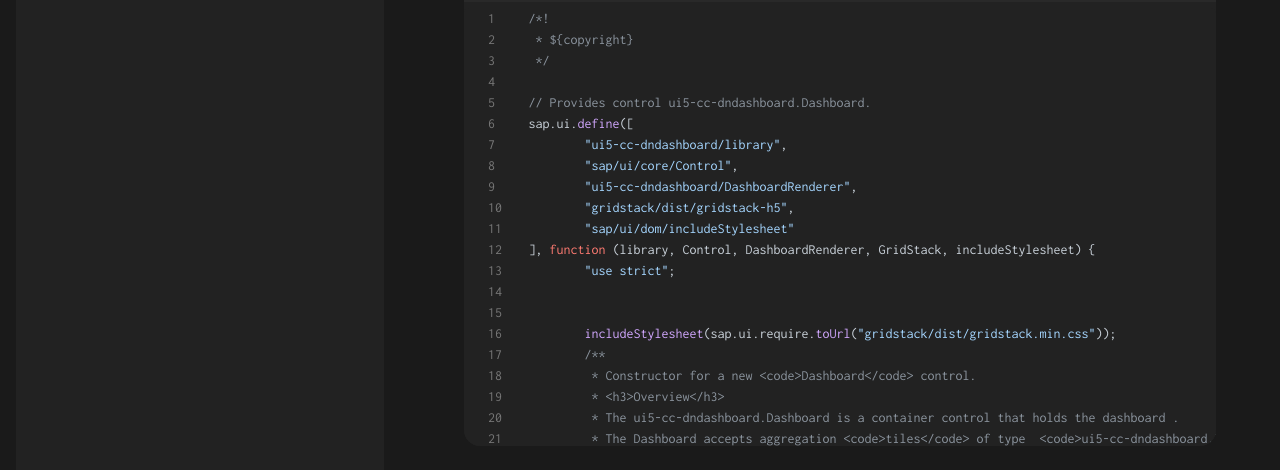
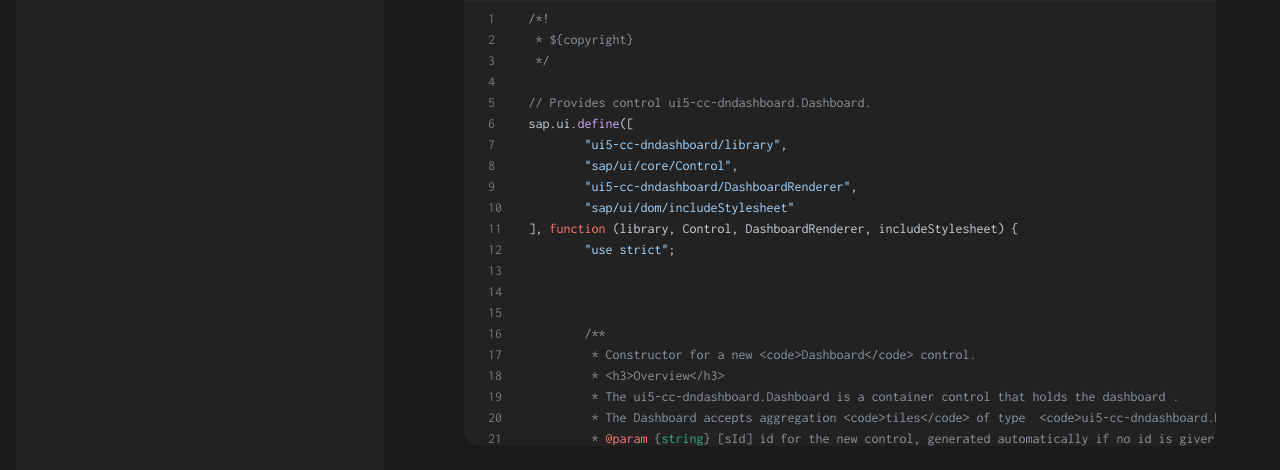
Before and after one commit to pinakipatrapro/ui5con.dndashboard, a website: page docs/Dashboard.js.html in a window 1280 px wide. Shown: the part 282-752 px from the top of the page. Drawn offline with Linux system fonts and the light colour scheme.

Commit message:
Build Updated

```diff
--- a/docs/Dashboard.js.html
+++ b/docs/Dashboard.js.html
@@ -9,13 +9,12 @@ sap.ui.define([
 	"ui5-cc-dndashboard/library",
 	"sap/ui/core/Control",
 	"ui5-cc-dndashboard/DashboardRenderer",
-	"gridstack/dist/gridstack-h5",
 	"sap/ui/dom/includeStylesheet"
-], function (library, Control, DashboardRenderer, GridStack, includeStylesheet) {
+], function (library, Control, DashboardRenderer, includeStylesheet) {
 	"use strict";
 
 
-	includeStylesheet(sap.ui.require.toUrl("gridstack/dist/gridstack.min.css"));
+
 	/**
 	 * Constructor for a new &lt;code>Dashboard&lt;/code> control.
 	 * &lt;h3>Overview&lt;/h3>
```
Also changed, not shown: docs/ui5-cc-dndashboard.Dashboard.html (+1 -1 lines), build/Dashboard.js, build/library-preload.js, build/package.json.
